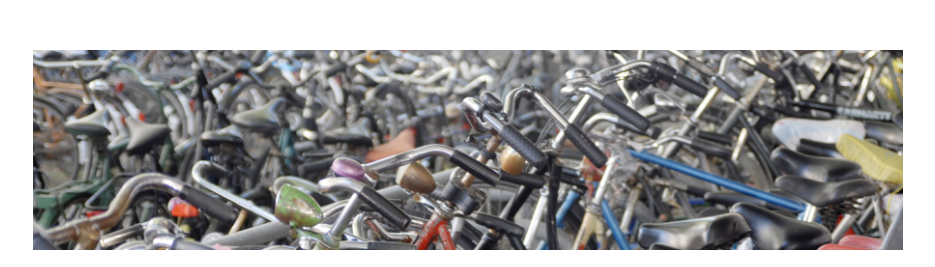
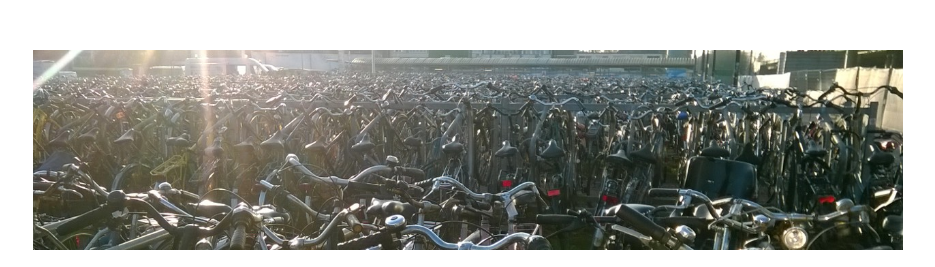
Before and after one commit to JeroenDM/tgvelo, a plain HTML site: page index.html in a window 1280 px wide. Shown: the top 267 px of the page, without its empty margins (172-1107 px from the left). Drawn offline with Linux system fonts and the light colour scheme.

Commit message:
change header image to picture from Ghent

```diff
--- a/css/site_specific.css
+++ b/css/site_specific.css
@@ -42,12 +42,11 @@ body {
 
 /* Header photo displayed on some pages*/
 .header {
-  background: url("../image/foto-amsterdam-7.jpg");
+  background: url("../image/fietsen_gent_jeroen.jpg");
 	background-repeat: no-repeat;
 	/*background-size: contain;*/
-  background-size: cover;
-	background-position: top;
-
+    background-size: cover;
+	background-position: 0px -40px;
 	height: 200px;
 }
 
```
Also changed, not shown: image/fietsen_gent_jeroen.jpg (added).
